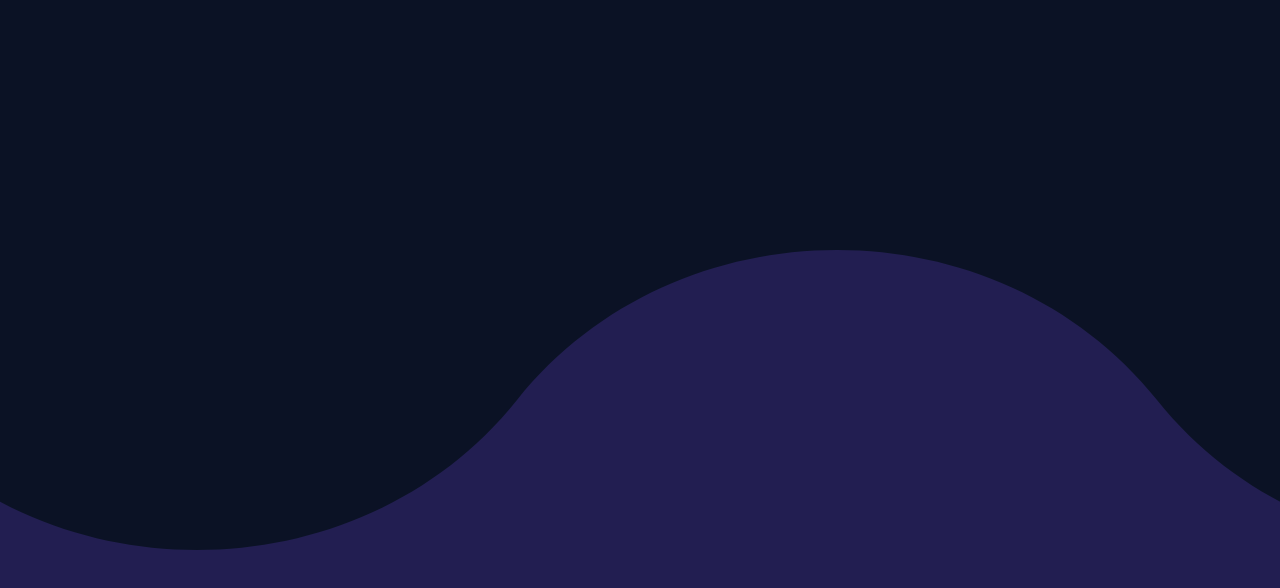
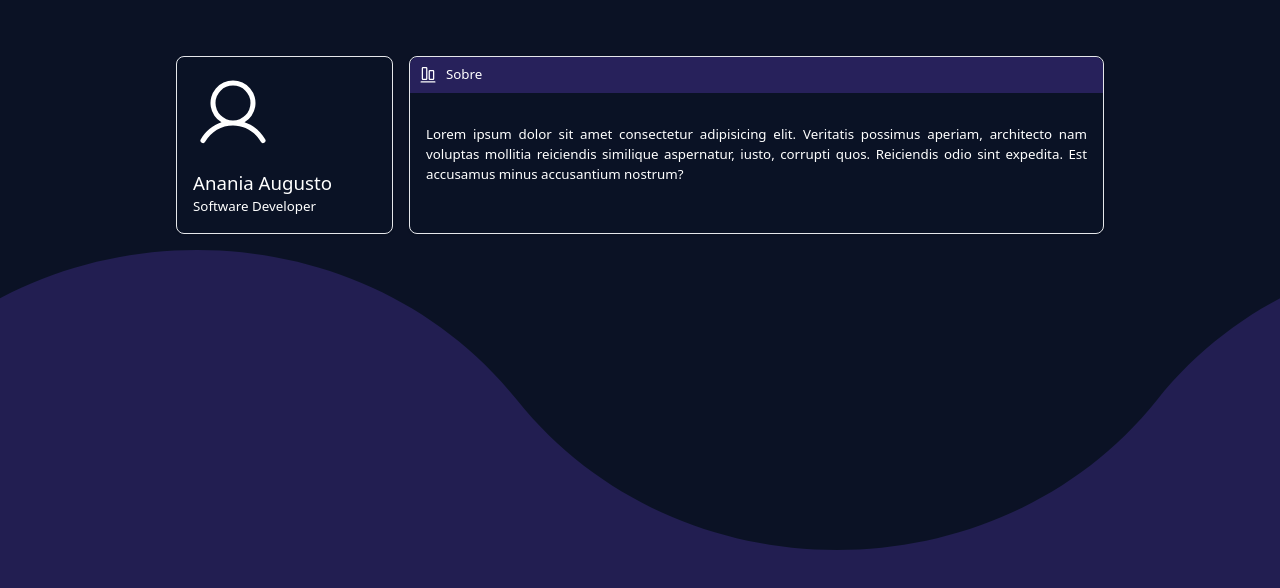
Before and after one commit to aja-silason/portfolio, a React (Vite) app: page / in a window 1280 px wide. Shown: the top 588 px of the page. Built offline with nearby package versions, Linux system fonts and the light colour scheme.

Commit message:
feat: adiciona card sobre

```diff
--- a/index.html
+++ b/index.html
@@ -1,7 +1,7 @@
 <!doctype html>
-<html lang="en">
+<html lang="pt-ao">
   <head>
-    <meta charset="UTF-8" />
+    <meta charset="UTF-8"/>
     <link rel="icon" type="image/svg+xml" href="/vite.svg" />
     <meta name="viewport" content="width=device-width, initial-scale=1.0" />
     <title>Anania Augusto</title>
--- a/package.json
+++ b/package.json
@@ -10,6 +10,7 @@
     "preview": "vite preview"
   },
   "dependencies": {
+    "@phosphor-icons/react": "^2.1.7",
     "axios": "^1.8.4",
     "react": "^19.0.0",
     "react-dom": "^19.0.0",
@@ -20,7 +21,6 @@
     "@types/react": "^19.0.10",
     "@types/react-dom": "^19.0.4",
     "@vitejs/plugin-react": "^4.3.4",
-    "@phosphor-icons/react": "^2.1.7",
     "autoprefixer": "^10.4.21",
     "eslint": "^9.21.0",
     "eslint-plugin-react-hooks": "^5.1.0",
--- a/src/myportfolio/components/Text/index.tsx
+++ b/src/myportfolio/components/Text/index.tsx
@@ -1,9 +1,9 @@
 type props = {
     text: string,
-    style: object
+    style?: object
 }
 export const Text = ({text, style}: props) => {
     return (
-        <p className="" style={style}>{text}</p>
+        <p className="font-normal text-[10pt]" style={style}>{text}</p>
     )
 }
--- /dev/null
+++ b/src/myportfolio/components/cards/About.card.tsx
@@ -0,0 +1,17 @@
+import { AlignBottom } from "@phosphor-icons/react"
+import { Text } from "../Text"
+
+export const AboutCard = () => {
+    return (
+        <div className="flex bg-[#0b1225a1] shadow border rounded-[.5em] md:w-full flex-col gap-[1em]">
+            <div className="bg-[#7c4dff3f] flex flex-row items-center gap-[.5em] p-[.5em] rounded-t-[.5em]">
+                <AlignBottom fill="white" size={20} />
+                <Text text="Sobre"/>
+            </div>
+
+            <div className="p-[1em] text-justify">
+                <Text text="Lorem ipsum dolor sit amet consectetur adipisicing elit. Veritatis possimus aperiam, architecto nam voluptas mollitia reiciendis similique aspernatur, iusto, corrupti quos. Reiciendis odio sint expedita. Est accusamus minus accusantium nostrum?"/>
+            </div>
+        </div>
+    )
+}
--- a/src/myportfolio/components/cards/profile.card.tsx
+++ b/src/myportfolio/components/cards/profile.card.tsx
@@ -1,7 +1,16 @@
+import {User} from "@phosphor-icons/react";
+import {Text} from "../Text"
+
 export const ProfileCard = () => {
     return (
-        <div>
-
+        <div className="flex bg-[#0b1225a1] shadow border p-[1em] rounded-[.5em] md:w-[30%] flex-col justify-between gap-[1em]">
+            <div className="opacity-[1] z-10 ">
+                <User size={80}/>
+            </div>
+            <div>
+                <Text text="Anania Augusto" style={{fontWeight: "500", fontSize: "14pt"}}/>
+                <Text text="Software Developer"/>
+            </div>
         </div>
     )
 }
--- a/src/myportfolio/home.tsx
+++ b/src/myportfolio/home.tsx
@@ -1,10 +1,14 @@
+import { AboutCard } from "./components/cards/About.card";
 import { ProfileCard } from "./components/cards/profile.card";
 import { Container } from "./components/layouts/container";
 
 export function Home () {
     return (
         <Container>
-            <ProfileCard />
+            <div className="flex gap-[1em]">
+                <ProfileCard />
+                <AboutCard/>
+            </div>
         </Container>
     )
 }
```
Also changed, not shown: 1 other file (tests, documents, lock files or other folders).
